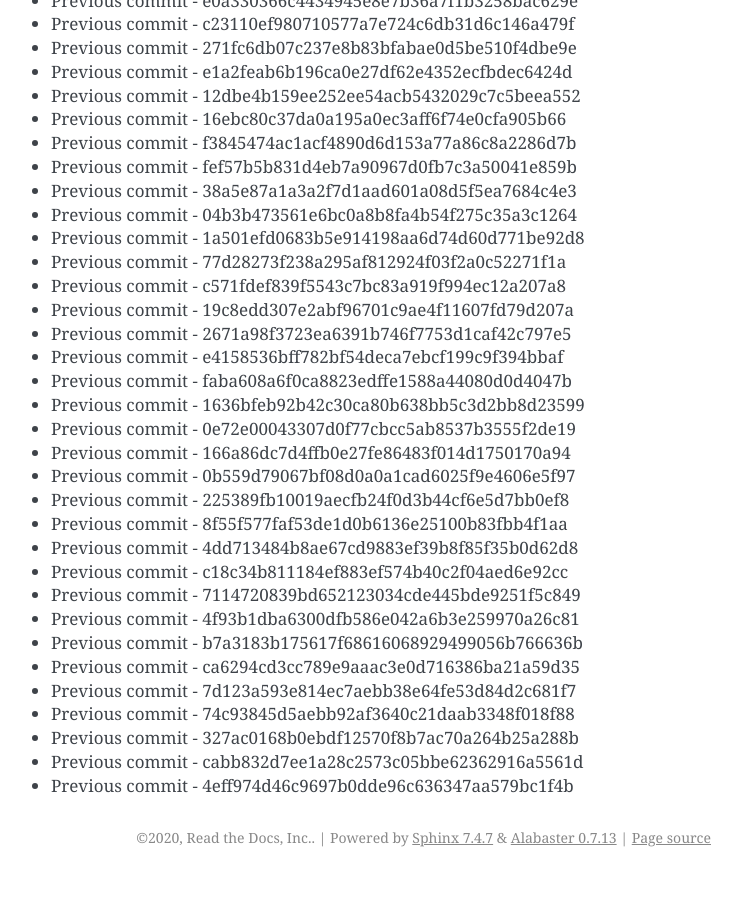
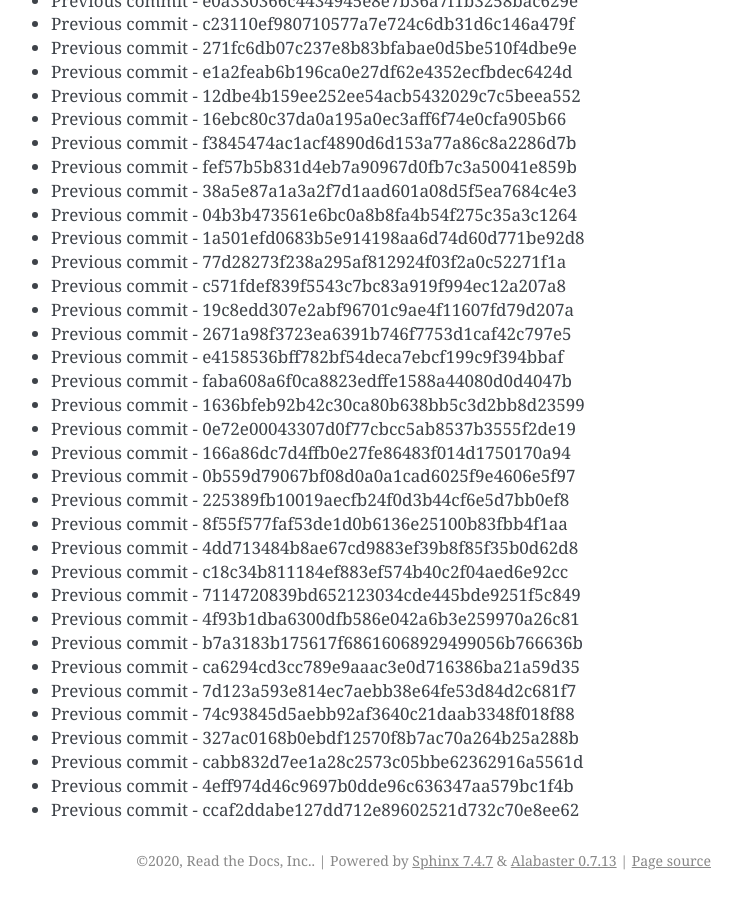
Before and after one commit to readthedocs/rtd-git-stresstest, a Sphinx documentation site: the page built from docs/updates.rst, in a window 1280 px wide and 900 px high, scrolled down 89227 px. Shown: the whole window, without its empty margins (399-1141 px from the left). Built offline with Sphinx 7.4.7, drawn with Linux system fonts in a browser that asks for light colours; before the commit the page ends 90104 px from its top, so only the background shows below that.

Commit message:
Generating commit from previous: ccaf2ddabe127dd712e89602521d732c70e8ee62

```diff
--- a/docs/updates.rst
+++ b/docs/updates.rst
@@ -3781,3 +3781,4 @@ It can be tested for any performance characteristics.
 * Previous commit - 327ac0168b0ebdf12570f8b7ac70a264b25a288b
 * Previous commit - cabb832d7ee1a28c2573c05bbe62362916a5561d
 * Previous commit - 4eff974d46c9697b0dde96c636347aa579bc1f4b
+* Previous commit - ccaf2ddabe127dd712e89602521d732c70e8ee62
```
